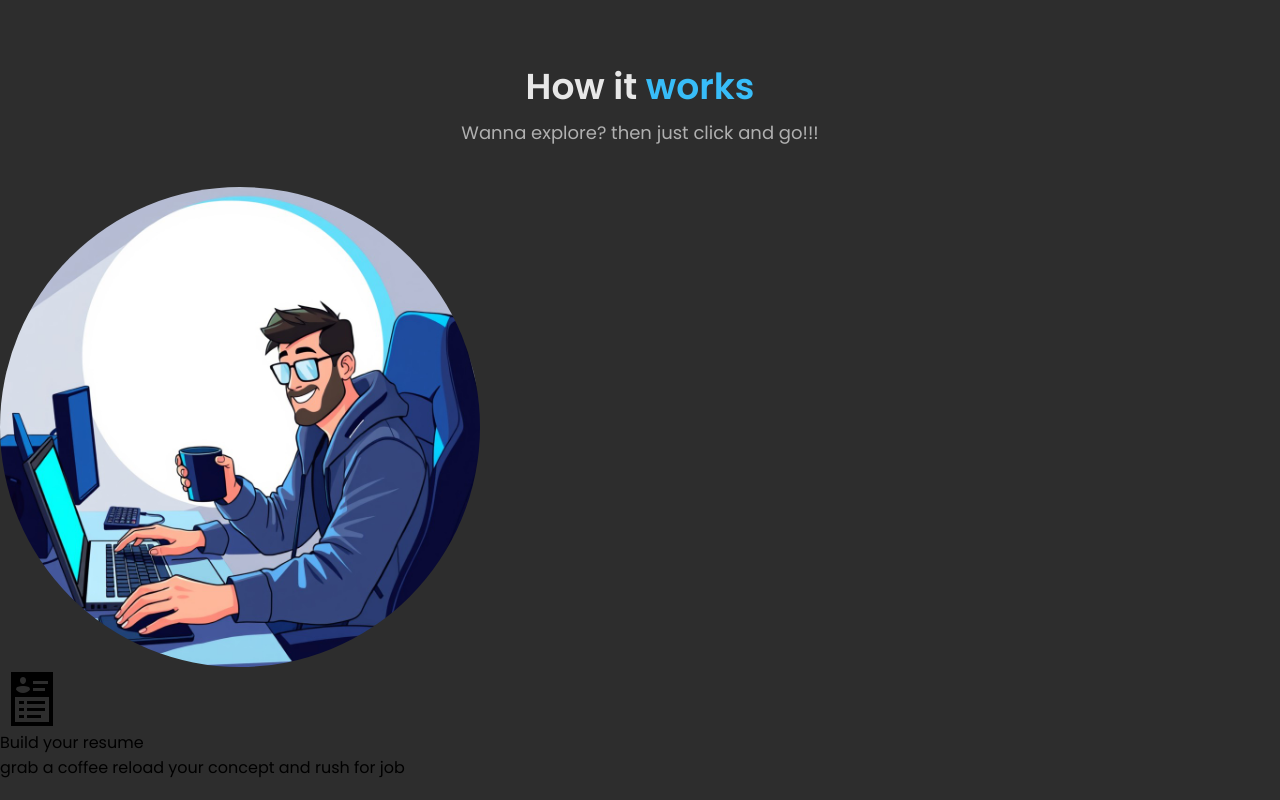
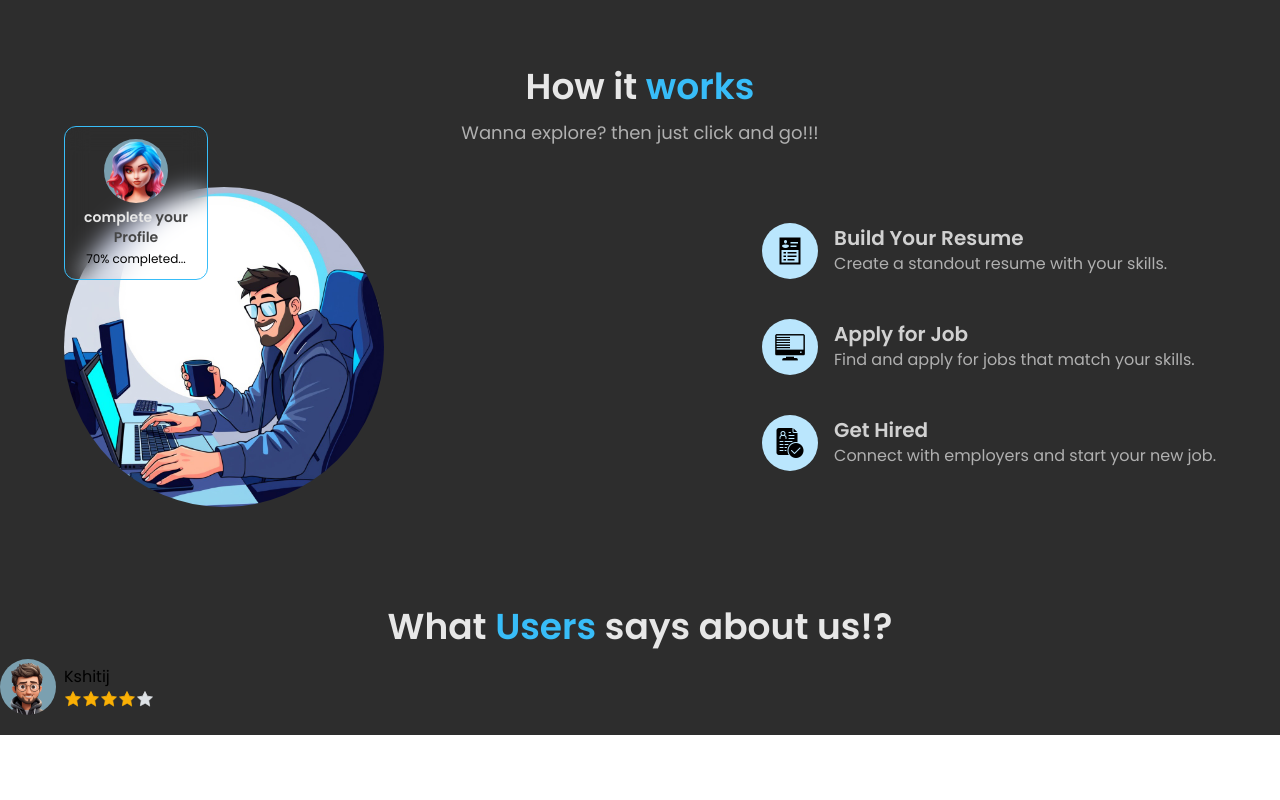
Before and after one commit to anshxpress/cubicalseeker, a React (Create React App) app in the folder cubicalseeker/: page / in a window 1280 px wide. Shown: the part 1154-1954 px from the top of the page. After the commit the page ends 1889 px from the top, so only its background shows below. Built offline with nearby package versions, Linux system fonts and the light colour scheme.

Commit message:
testimonials initials

```diff
--- /dev/null
+++ b/cubicalseeker/src/LandingPage/Testimonials.tsx
@@ -0,0 +1,20 @@
+import { Avatar, Rating } from "@mantine/core";
+
+const Testimonial=()=>{
+    return <div className="mt-20 pb-5">
+
+    <div className="text-4xl text-center font font-semibold mb-3 text-mine-shaft-100"> What
+        <span className="text-sky-400"> Users</span> says about us!?</div>
+        <div>
+            <div className="flex gap-2 items-center">
+                <Avatar className="!h-14 !w-14" src="avatar.png" alt="it's me" />
+                <div>
+                    <div>Kshitij</div>
+                    <Rating value={3.8} fractions={2} readOnly />
+                </div>
+            </div>
+        </div>
+
+    </div>
+}
+export default Testimonial;
--- a/cubicalseeker/src/LandingPage/Working.tsx
+++ b/cubicalseeker/src/LandingPage/Working.tsx
@@ -1,3 +1,4 @@
+import { Avatar } from "@mantine/core";
 import { work } from "../Data/Data"
 
 const Working=()=> {
@@ -10,18 +11,27 @@ const Working=()=> {
     <div className="text-lg mb-10 mx-auto text-mine-shaft-300 text-center w-1/2">
     Wanna explore? then just click and go!!!</div>
 
-     <div>
-        <div>
-            <img className="w-[30rem] rounded-full" src="/Working/guy.png" alt="" />
+     <div className="flex px-16 justify-between items-center">
+        <div className="relative">
+            <img className="w-[20rem] rounded-full" src="/Working/guy.png" alt="guy" />
+            <div className="w-36 flex top-[-19%] left-0 absolute flex-col items-center gap-1 border border-sky-400 rounded-xl py-3 px-1 backdrop-blur-md">
+                <Avatar className="!h-16 !w-16" src="avatar2.png" alt="it's me" />
+                <div className="text-sm font-semibold text-mine-shaft-100 text-center">complete <span className="text-sm font-semibold text-mine-shaft-800 text-center">your Profile</span> </div>
+                <div className="text-xs text-mine-shaft-1000">70% completed...</div>
+            </div>
         </div>
-        <div>
-            <div>
-                <div>
-                    <img src="/working/build your resume.png" alt="" />
+        <div className="flex flex-col gap-10">
+           {
+                work.map((item, index) => <div key={index}className="flex items-center gap-4">
+                <div className="p-3 bg-sky-200 rounded-full">
+                    <img className="h-8 w-8"  src={`/working/${item.name}.png`} alt="" />
                 </div>
-                    <div>Build your resume</div>
-                    <div>grab a coffee reload your concept and rush for job</div>
-            </div>
+                    <div>
+                        <div className="text-mine-shaft-200 text-xl font-semibold">{item.name}</div>
+                        <div className="text-mine-shaft-300"> {item.desc}</div>
+                    </div>
+            </div>)
+           }
         </div>
      </div>
 
--- a/cubicalseeker/src/pages/HomePage.tsx
+++ b/cubicalseeker/src/pages/HomePage.tsx
@@ -2,6 +2,7 @@ import Header from "../header/Header";
 import Companies from "../LandingPage/Companies";
 import Dreamjob from "../LandingPage/Dreamjob";
 import JobCategory from "../LandingPage/JobCategory";
+import Testimonial from "../LandingPage/Testimonials";
 import Working from "../LandingPage/Working";
 const HomePage=()=>{
     return(
@@ -11,6 +12,7 @@ const HomePage=()=>{
             <Companies/>
             <JobCategory/>
             <Working/>
+            <Testimonial/>
         </div>
     )
 }
```
